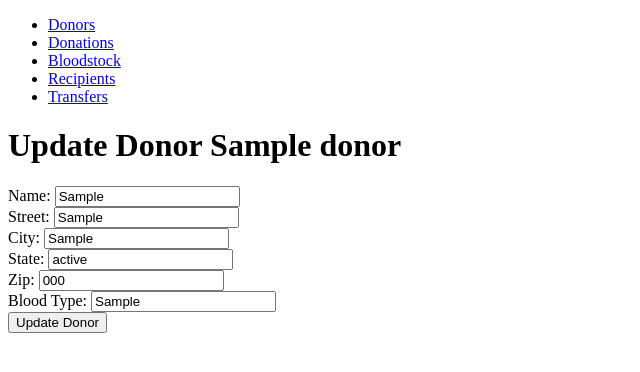
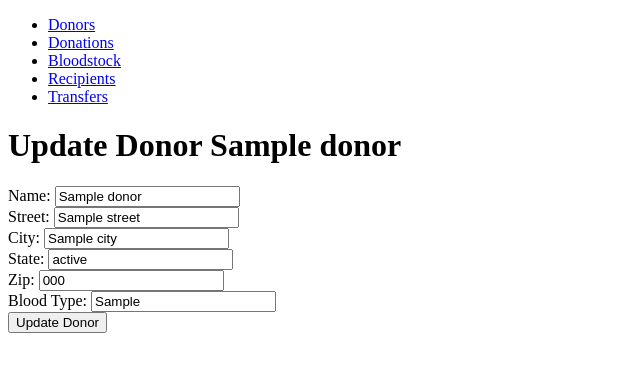
Before and after one commit to singeltary/cs340_f, a Flask app: template templates/update_donor.j2 in a window 1280 px wide. Shown: the top 372 px of the page, without its empty margins (0-640 px from the left). Run offline with Flask 3, Linux system fonts and the light colour scheme; the template is opened without the code that fills it: most values are stand-ins (such as "Sample title", 1, 10 or a date in 2020).

Commit message:
Update update_donor.j2
fixed truncated form data sent from render_template(update_donor)

```diff
--- a/templates/update_donor.j2
+++ b/templates/update_donor.j2
@@ -18,22 +18,22 @@
 
         <input type="hidden" id="donorID" name="donorID" value={{donor[0]['donorID']}}>
         <label for="name">Name:</label>
-        <input type="text" id="name" name="name" required value={{donor[0]['name']}}><br> <!--form is cutting strings off at first space?-->
+        <input type="text" id="name" name="name" required value="{{donor[0]['name']}}"><br>
 
         <label for="street">Street:</label>
-        <input type="text" id="street" name="street" required value={{donor[0]['street']}}><br>
+        <input type="text" id="street" name="street" required value="{{donor[0]['street']}}"><br>
 
         <label for="city">City:</label>
-        <input type="text" id="city" name="city" required value={{donor[0]['city']}}><br>
+        <input type="text" id="city" name="city" required value="{{donor[0]['city']}}"><br>
 
         <label for="state">State:</label>
-        <input type="text" id="state" name="state" required value={{donor[0]['state_ab']}}><br>
+        <input type="text" id="state" name="state" required value="{{donor[0]['state_ab']}}"><br>
 
         <label for="zip">Zip:</label>
-        <input type="text" id="zip" name="zip" required value={{donor[0]['zip']}}><br>
+        <input type="text" id="zip" name="zip" required value="{{donor[0]['zip']}}"><br>
 
         <label for="type">Blood Type:</label>
-        <input type="text" id="type" name="type" required value={{donor[0]['bloodType']}}><br>
+        <input type="text" id="type" name="type" required value="{{donor[0]['bloodType']}}"><br>
 
         <button type="submit">Update Donor</button>
     </form>
```
